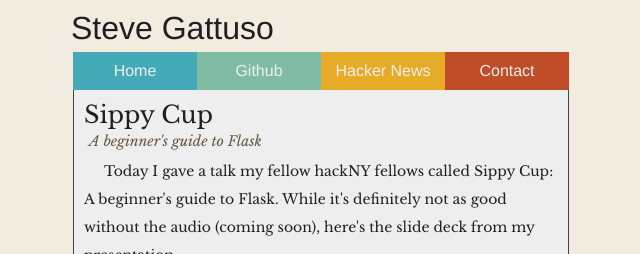
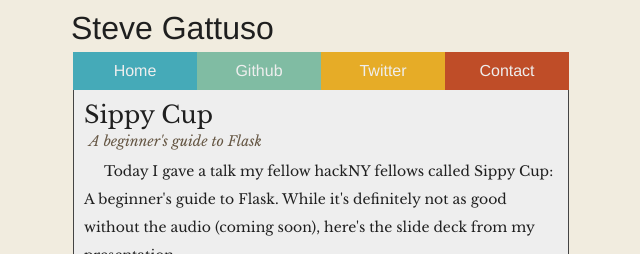
Before and after one commit to stevenleeg/website, a Jekyll site: the page built from _posts/2013-06-27-sippy-cup.html, in a window 1280 px wide. Shown: the top 254 px of the page, without its empty margins (319-959 px from the left). Built offline with Jekyll 4.4.1, drawn with Linux system fonts in a browser that asks for light colours.

Commit message:
Post title is now in title

```diff
--- a/_layouts/default.html
+++ b/_layouts/default.html
@@ -1,7 +1,11 @@
 <!DOCTYPE html>
 <html>
     <head>
-        <title>Steve Gattuso</title>
+        {% if page.title %}
+            <title>{{ page.title }} - Steve Gattuso</title>
+        {% else %}
+            <title>Steve Gattuso</title>
+        {% endif %}
         <link rel="stylesheet" type="text/css" href="/static/style.css">
         <link href='http://fonts.googleapis.com/css?family=Libre+Baskerville:400,700,400italic' rel='stylesheet' type='text/css'>
         <meta name="viewport" content="width=515px">
@@ -15,7 +19,7 @@
             <a href="/" class="name">Steve Gattuso</a>
             {% if page.title != "index" %}
                 <div class="links">
-                    <a href="/">Home</a><a href="https://github.com/stevenleeg">Github</a><a href="https://news.ycombinator.com/user?id=stevenleeg">Hacker News</a><a href="mailto:steve@stevegattuso.me">Contact</a>
+                    <a href="/">Home</a><a href="https://github.com/stevenleeg">Github</a><a href="http://twitter.com/stevenleeg">Twitter</a><a href="mailto:steve@stevegattuso.me">Contact</a>
                 </div>
             {% else %}
                 <div class="links">
```
